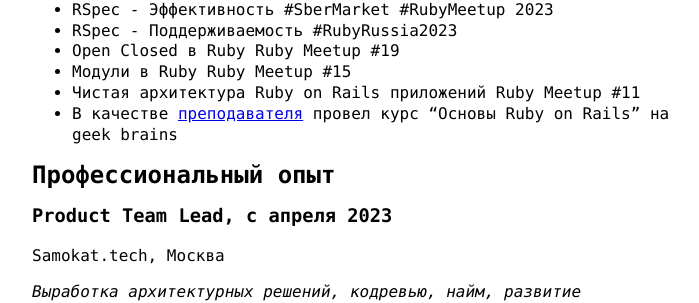
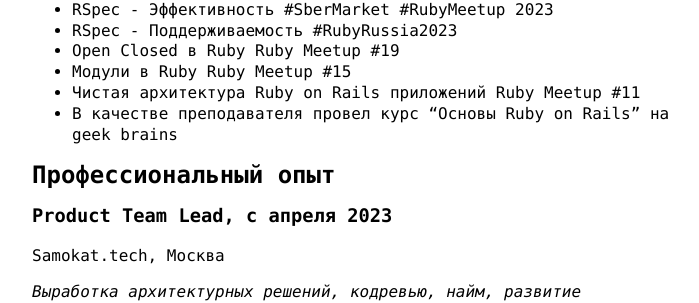
Before and after one commit to sergio-fry/blog, a Jekyll site: the page built from cv.md, in a window 1280 px wide and 900 px high, scrolled down 544 px. Shown: the part 156-459 px from the top of the window, without its empty margins (288-987 px from the left). Built offline with Jekyll 4.4.1, drawn with Linux system fonts in a browser that asks for light colours; part of the change alters nothing that is shown.

Commit message:
vault backup: 2024-11-19 12:55:38
Affected files:
cv.md

```diff
--- a/cv.md
+++ b/cv.md
@@ -29,7 +29,7 @@ disable_comments: true
 * Open Closed в Ruby Ruby Meetup #19
 * Модули в Ruby Ruby Meetup #15
 * Чистая архитектура Ruby on Rails приложений Ruby Meetup #11
-* В качестве [преподавателя](https://gb.ru/users/teachers/4232465) провел курс "Основы Ruby on Rails" на geek brains
+* В качестве преподавателя провел курс "Основы Ruby on Rails" на geek brains
 
 
 ## Профессиональный опыт
```
